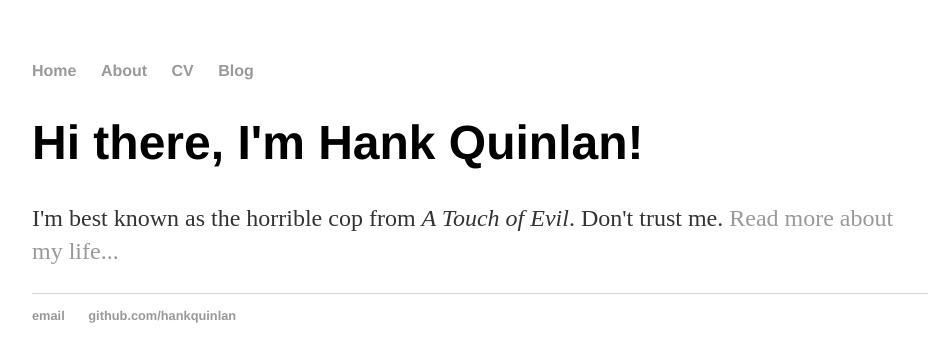
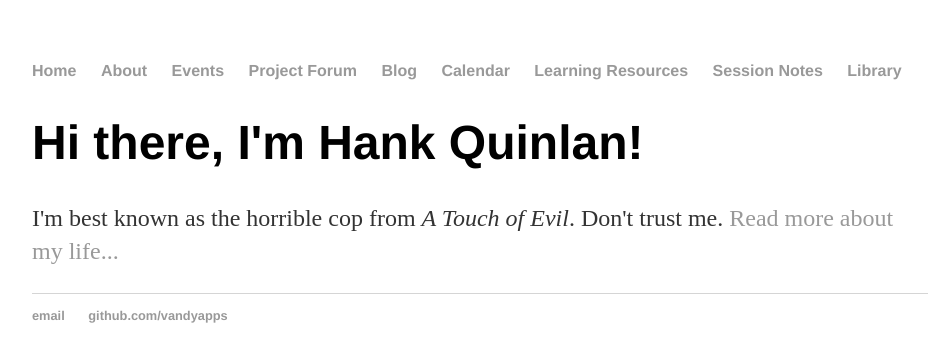
Before and after one commit to VandyApps/adamMgross.github.io, a Jekyll site: the page built from index.html, in a window 1280 px wide. Shown: the top 362 px of the page, without its empty margins (160-1092 px from the left). Built offline with Jekyll 4.4.1, drawn with Linux system fonts in a browser that asks for light colours.

Commit message:
Modified default template

```diff
--- a/_layouts/default.html
+++ b/_layouts/default.html
@@ -13,8 +13,13 @@
 <ul>
 <li><a href="/">Home</a></li>
 <li><a href="/about">About</a></li>
-<li><a href="/cv">CV</a></li>
+<li><a href="/events">Events</a></li>
+<li><a href="/projects">Project Forum</a></li>
 <li><a href="/blog">Blog</a></li>
+<li><a href="/calendar">Calendar</a></li>
+<li><a href="/resources">Learning Resources</a></li>
+<li><a href="/notes">Session Notes</a></li>
+<li><a href="/library">Library</a></li>
 </ul>
     </nav>
 <div class="container">
@@ -25,8 +30,8 @@
 
   <footer>
    <ul>
-   <li><a href="mailto:hankquinlanhub@gmail.com">email</a></li>
-   <li><a href="https://github.com/hankquinlan">github.com/hankquinlan</a></li>
+   <li><a href="mailto:vandyapps@gmail.com">email</a></li>
+   <li><a href="https://github.com/vandyapps">github.com/vandyapps</a></li>
    </ul>
   </footer>
   </body>
```
